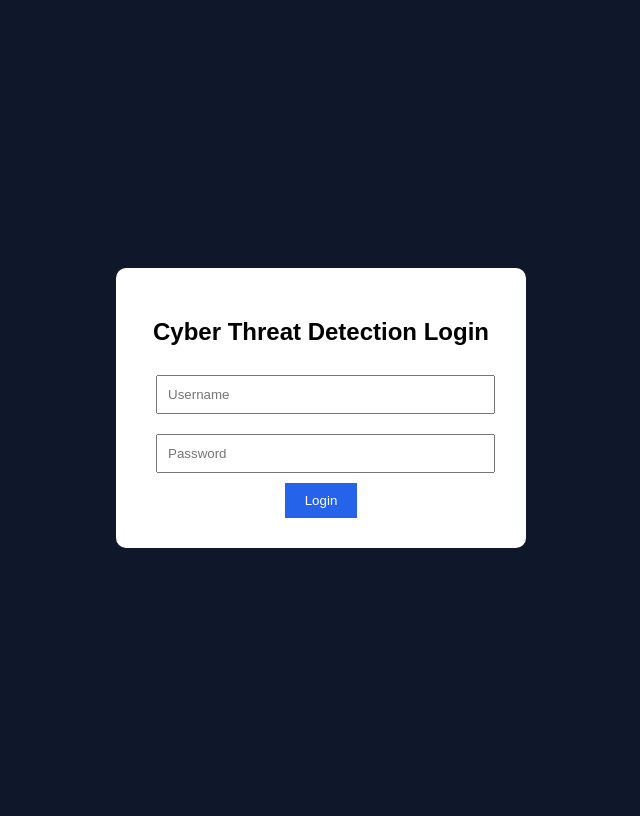
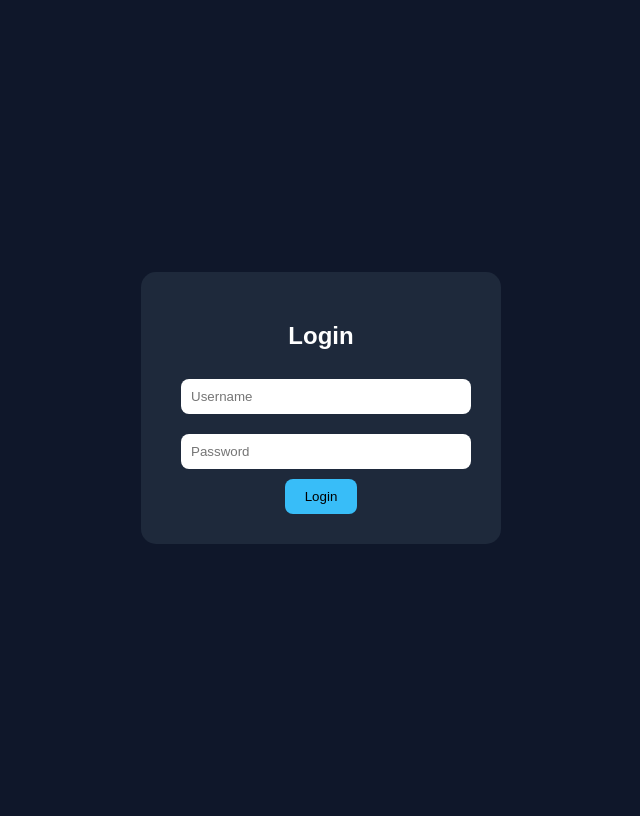
Before and after one commit to VaishnaviLoganvi/spam-detector-project, a Flask app: page / in a window 1280 px wide. Shown: the whole page, without its empty margins (319-959 px from the left). Run offline with Flask 3, Linux system fonts and the light colour scheme; parts of the project's set-up code (start-up, migrations or seed data) failed here and were passed over.

Commit message:
Add files via upload

```diff
--- a/templates/login.html
+++ b/templates/login.html
@@ -4,74 +4,64 @@
     <title>Login</title>
 
     <style>
-
-body{
-background:#0f172a;
-display:flex;
-justify-content:center;
-align-items:center;
-height:100vh;
-font-family:Arial;
+        body {
+            background: #0f172a;
+            font-family: Arial;
+            color: white;
+            display: flex;
+            justify-content: center;
+            align-items: center;
+            height: 100vh;
         }
 
-.box{
-background:white;
-padding:30px;
-border-radius:10px;
-width:350px;
-text-align:center;
+        .box {
+            background: #1e293b;
+            padding: 30px;
+            border-radius: 15px;
+            text-align: center;
+            width: 300px;
         }
 
-input{
-width:90%;
-padding:10px;
-margin:10px;
+        input {
+            width: 90%;
+            padding: 10px;
+            margin: 10px;
+            border-radius: 8px;
+            border: none;
         }
 
-button{
-padding:10px 20px;
-background:#2563eb;
-color:white;
-border:none;
+        button {
+            padding: 10px 20px;
+            background: #38bdf8;
+            border: none;
+            border-radius: 8px;
+            cursor: pointer;
         }
 
-.error{
-color:red;
+        button:hover {
+            background: #0ea5e9;
         }
 
+        .error {
+            color: red;
+        }
     </style>
 </head>
 
 <body>
 
 <div class="box">
+    <h2>Login</h2>
 
-<h2>Cyber Threat Detection Login</h2>
-
-<form action="/login" method="POST">
-
-<input
-type="text"
-name="username"
-placeholder="Username"
-required>
-
-<input
-type="password"
-name="password"
-placeholder="Password"
-required>
-
-<button type="submit">
-Login
-</button>
-
+    <form action="/login" method="post">
+        <input name="username" placeholder="Username"><br>
+        <input type="password" name="password" placeholder="Password"><br>
+        <button>Login</button>
     </form>
 
     {% if error %}
         <p class="error">{{ error }}</p>
     {% endif %}
-
 </div>
 
 </body>
```
Lines whose indentation alone changed are shown as unchanged.
